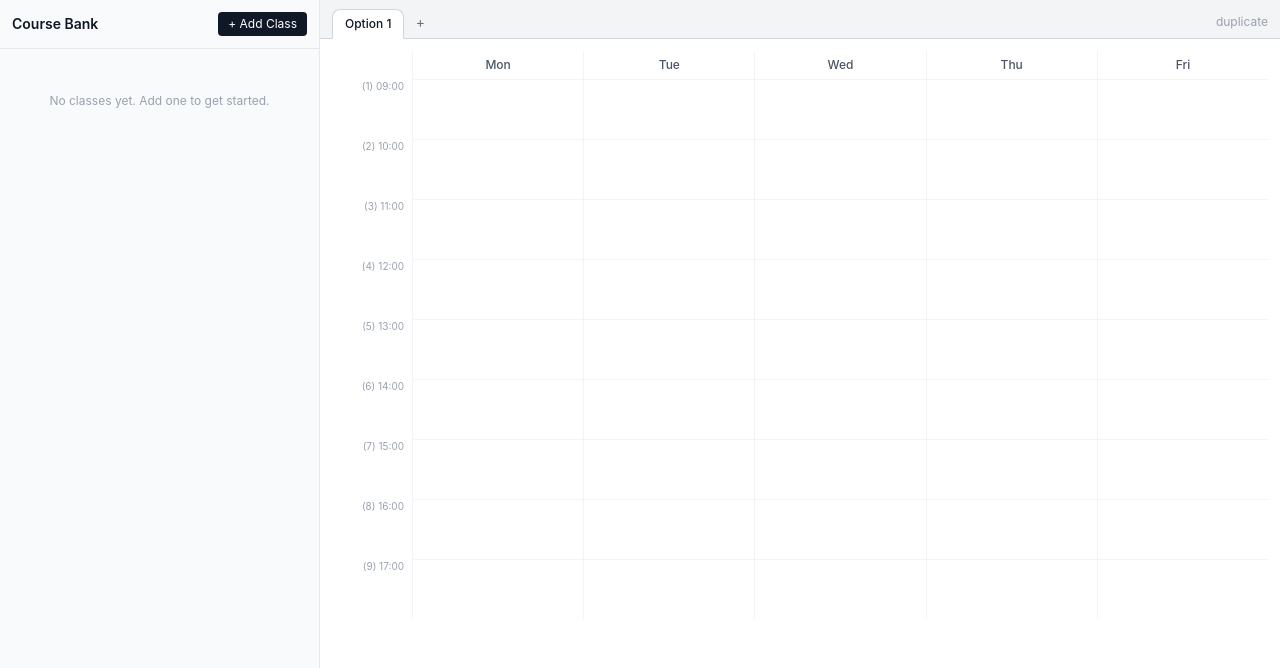
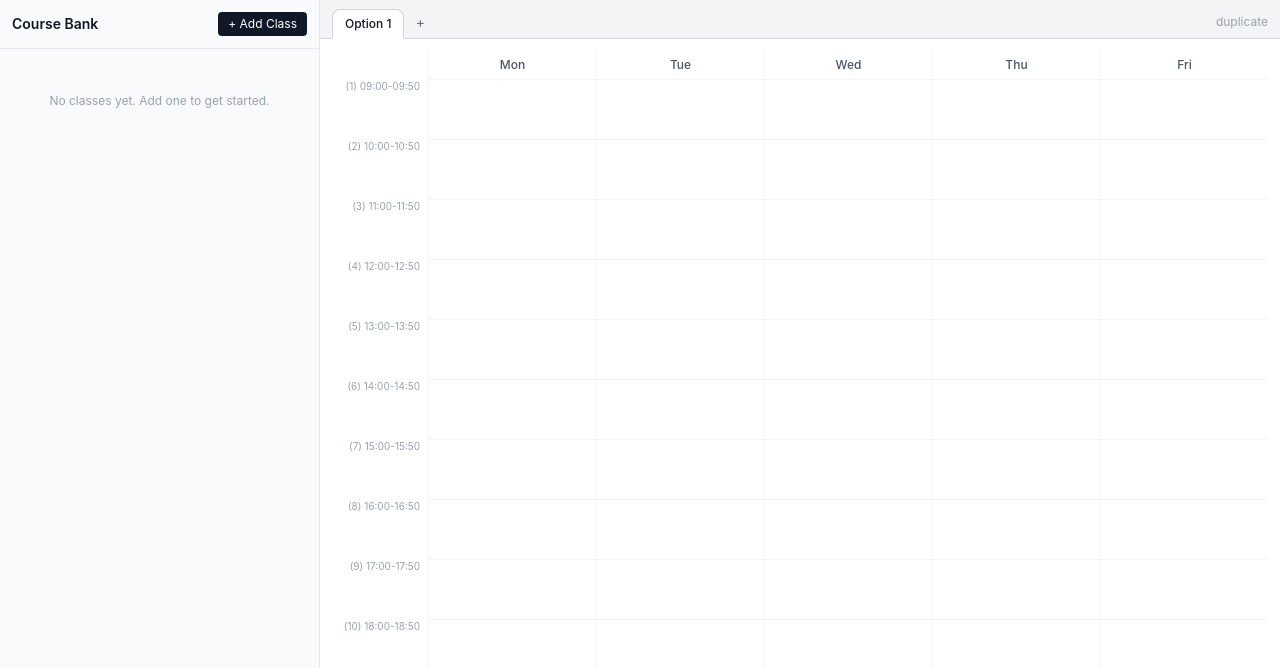
Before and after one commit to pbae123/Korea-study-abroad-scheduler, a React (Vite) app: page / in a window 1280 px wide. Shown: the top 668 px of the page. Built offline with nearby package versions, Linux system fonts and the light colour scheme.

Commit message:
update: y-axis period labels (1) 09:00-09:50 … (10) 18:00-18:50

```diff
--- a/src/components/ScheduleGrid/GridCanvas.tsx
+++ b/src/components/ScheduleGrid/GridCanvas.tsx
@@ -6,6 +6,8 @@ import { layoutDayBlocks } from '../../utils/layout'
 // Fixed v1 block fill; the Color field is deferred (CONTEXT.md "Color")
 const BLOCK_FILL = '#FFFCF0'
 const PX_PER_MINUTE = 1
+// Yonsei-style class periods: each numbered row is a 50-minute period
+const PERIOD_MINUTES = 50
 
 interface GridCanvasProps {
   placedClasses: Class[]
@@ -34,7 +36,7 @@ export function GridCanvas({ placedClasses, gridAxis, onRemoveClass }: GridCanva
     <div className="flex-1 overflow-auto bg-white p-3">
       <div className="flex min-w-[640px]">
         {/* Time axis: a visual reference only — blocks position by actual clock time */}
-        <div className="w-20 shrink-0">
+        <div className="w-24 shrink-0">
           <div className="h-7" />
           <div className="relative" style={{ height: canvasHeight }}>
             {rowStarts.map((minutes, index) => (
@@ -43,7 +45,7 @@ export function GridCanvas({ placedClasses, gridAxis, onRemoveClass }: GridCanva
                 className="absolute right-2 text-[10px] text-gray-400"
                 style={{ top: (minutes - startMinutes) * PX_PER_MINUTE }}
               >
-                ({index + 1}) {minutesToTime(minutes)}
+                ({index + 1}) {minutesToTime(minutes)}-{minutesToTime(minutes + PERIOD_MINUTES)}
               </div>
             ))}
           </div>
--- a/src/state/storage.ts
+++ b/src/state/storage.ts
@@ -4,7 +4,7 @@ const STORAGE_KEY = 'ksas:v1'
 
 export const DEFAULT_GRID_AXIS = {
   startMinutes: 9 * 60,
-  endMinutes: 18 * 60,
+  endMinutes: 19 * 60,
   intervalMinutes: 60,
 }
 
@@ -24,7 +24,9 @@ export function loadState(): AppState {
     if (!raw) return createInitialState()
     const parsed: unknown = JSON.parse(raw)
     if (!isValidState(parsed)) return createInitialState()
-    return parsed
+    // Grid axis is a code-defined visual setting with no in-app editor;
+    // always use the current default so axis changes reach existing users
+    return { ...parsed, gridAxis: DEFAULT_GRID_AXIS }
   } catch {
     return createInitialState()
   }
```
